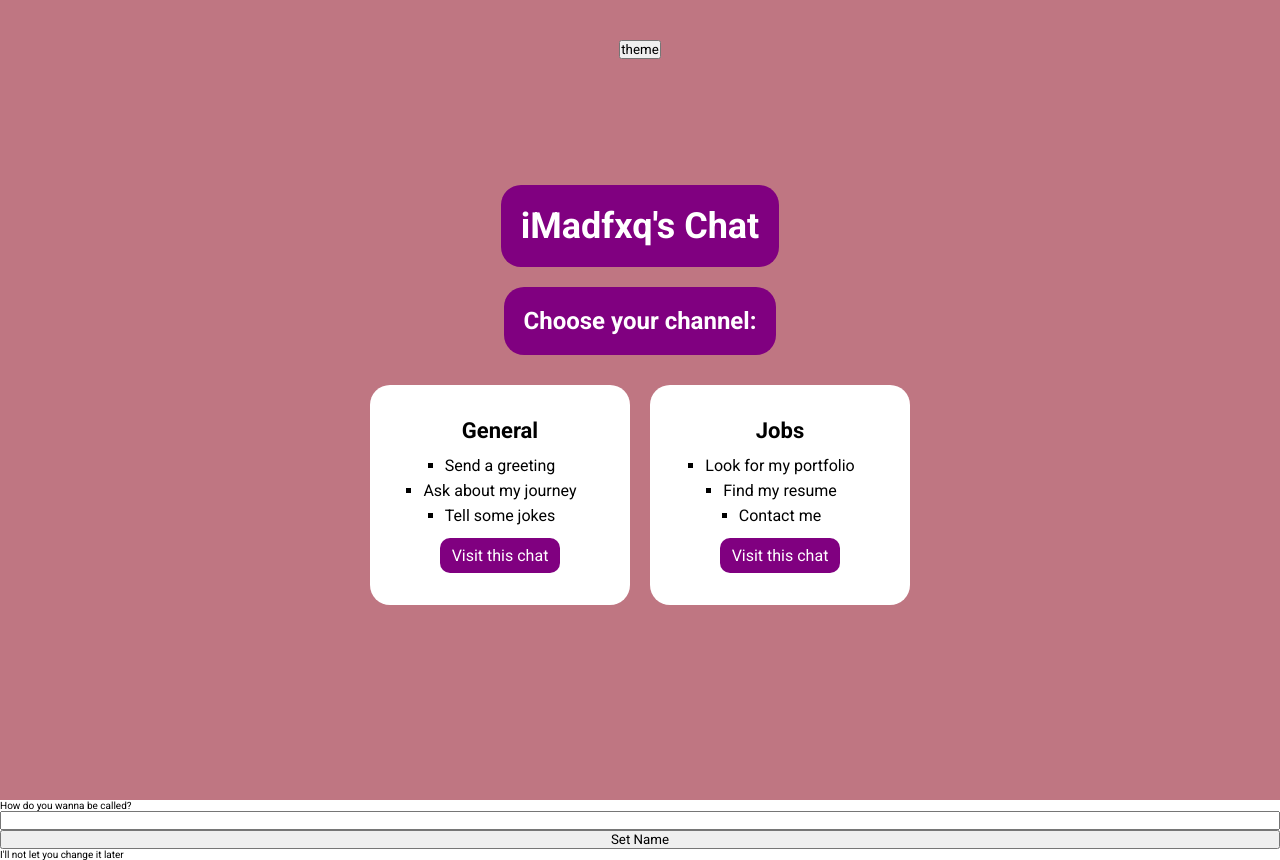
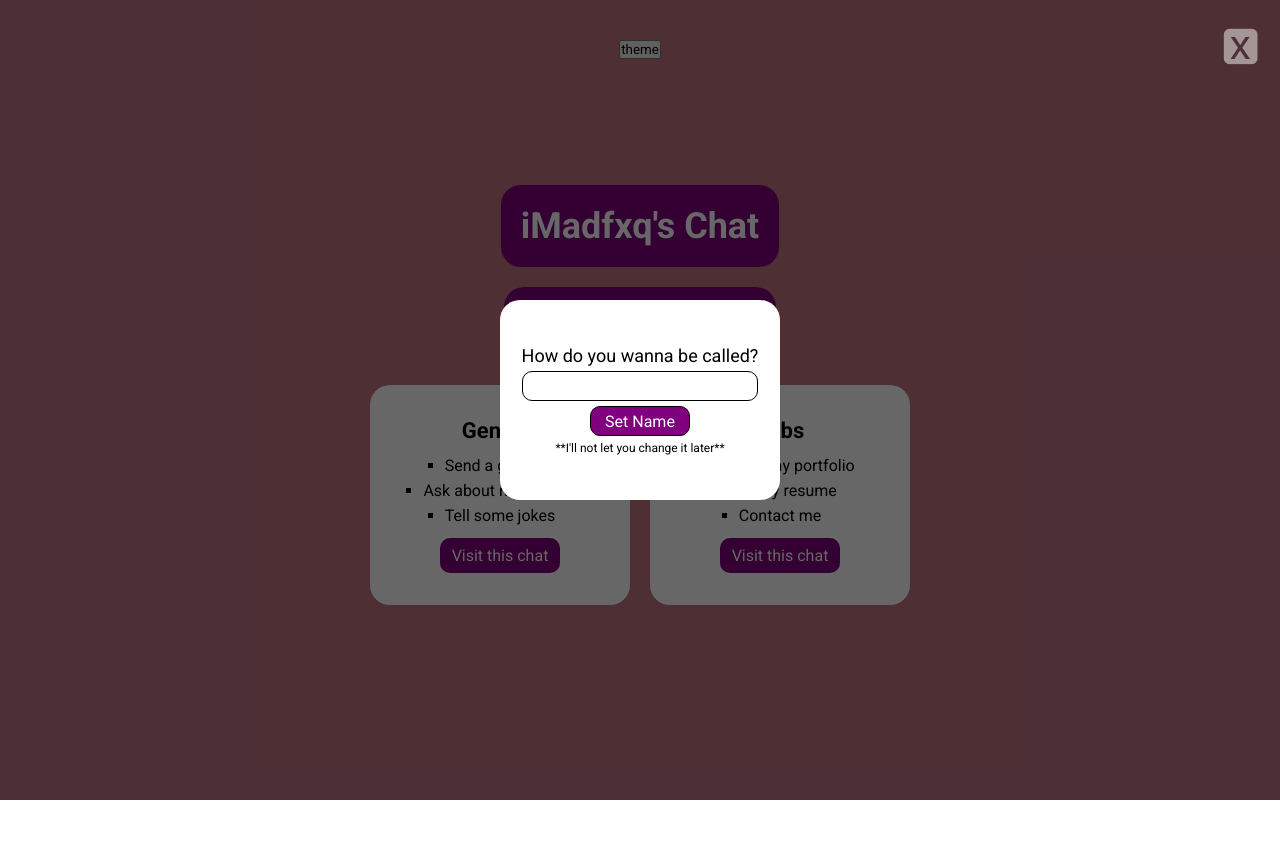
Before and after one commit to iMadfxq/React-Chat-App, a React (Create React App) app: page / in a window 1280 px wide. After the commit the page ends 800 px from the top, so only its background shows below. Built offline with nearby package versions, Linux system fonts and the light colour scheme.

Commit message:
Modal design finished

```diff
--- a/src/App.scss
+++ b/src/App.scss
@@ -0,0 +1,3 @@
+#root {
+  position: relative;
+}
--- a/src/Components/setName-modal/setName-modal.component.jsx
+++ b/src/Components/setName-modal/setName-modal.component.jsx
@@ -3,15 +3,16 @@ import './setName-modal.styles.scss'
 export default function SetNameModal() {
   return (
     <section className="wrapper">
+      <span className='closeButton'>🆇</span>
       <section className="SetNameModal">
         <form>
           <label>
-            How do you wanna be called?
-            <input type="text" />
+            <span>How do you wanna be called?</span>
+            <input type="text" required/>
           </label>
           <button>Set Name</button>
         </form>
-        <p>I'll not let you change it later</p>
+        <p>**I'll not let you change it later**</p>
       </section>
     </section>
   )
--- a/src/Components/setName-modal/setName-modal.styles.scss
+++ b/src/Components/setName-modal/setName-modal.styles.scss
@@ -1,9 +1,73 @@
-.SetNameModal form {
+.wrapper {
+  position: absolute;
   display: flex;
   flex-direction: column;
+  justify-content: center;
+  align-items: center;
+  width: 100%;
+  height: 100%;
+  top: 0;
+  background-color: rgba(0, 0, 0, 0.597);
 
-  label {
+  .closeButton {
+    position: absolute;
+    right: 20px;
+    top: 20px;
+    font-size: 4.2rem;
+    color: rgba(255, 255, 255, 0.491);
+    cursor: pointer;
+  }
+
+  .SetNameModal {
+    width: 280px;
+    height: 200px;
+    background-color: white;
+    border-radius: 20px;
     display: flex;
     flex-direction: column;
+    justify-content: center;
+    align-items: center;
+    padding: 20px;
+
+    form {
+      display: flex;
+      flex-direction: column;
+      align-items: center;
+
+      label {
+        font-size: 1.8rem;
+        display: flex;
+        flex-direction: column;
+      }
+
+      span {
+        margin-bottom: 5px;
+      }
+
+      input {
+        font-size: 1.6rem;
+        padding: 0px 10px;
+        height: 30px;
+        margin-bottom: 5px;
+        border-radius: 10px;
+        border: 1px solid black;
+      }
+
+      button {
+        font-size: 1.6rem;
+        height: 30px;
+        width: 100px;
+        margin-bottom: 5px;
+        border-radius: 10px;
+        border: 1px solid black;
+        background-color: purple;
+        color: white;
+        cursor: pointer;
+      }
+
+    }
+    p{
+      font-size: 1.2rem;
+    }
   }
 }
--- a/src/Routes/Home/home.styles.scss
+++ b/src/Routes/Home/home.styles.scss
@@ -1,5 +1,5 @@
 .main {
-  width: 100vw;
+  width: 100%;
   min-height: 100vh;
   background-color: rgb(191, 118, 130);
   display: flex;
```
Also changed, not shown: src/index.scss (line endings or trailing spaces).
